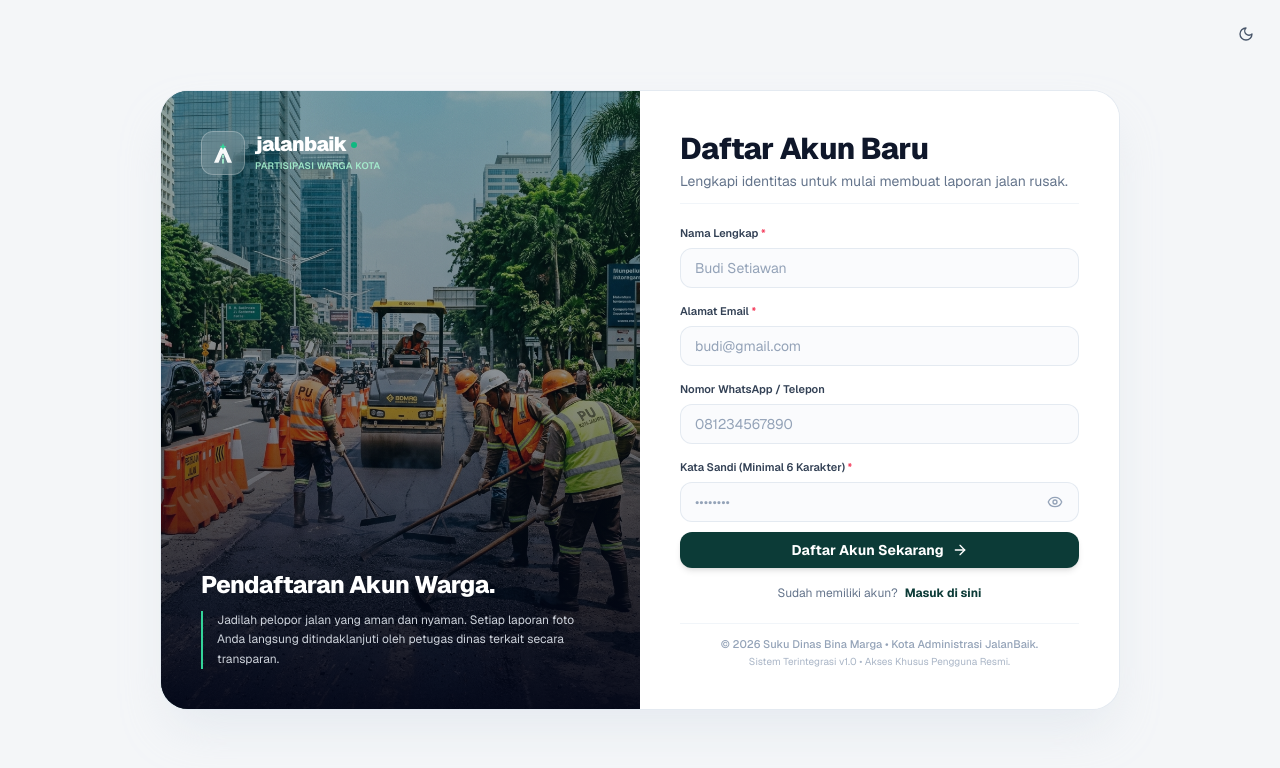
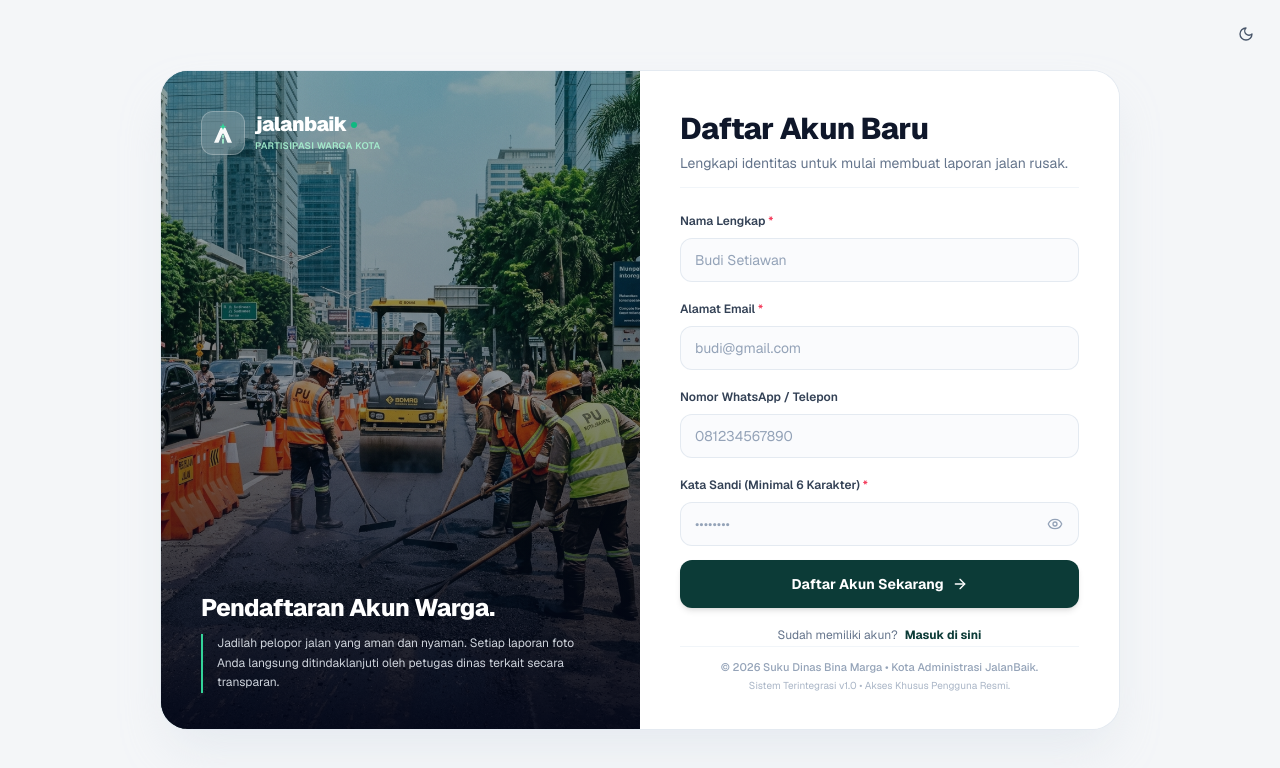
Before and after one commit to muhbintangmahardani/Pengaduan-Masyarakat, a Next.js app: page /register in a window 1280 px wide. Shown: the top 768 px of the page. Built offline with nearby package versions, Linux system fonts and the light colour scheme.

Commit message:
style(register): enlarge register form inputs, labels, and button to match login form sizing with identical card proportions

```diff
--- a/src/app/(auth)/login/page.tsx
+++ b/src/app/(auth)/login/page.tsx
@@ -41,7 +41,7 @@ export default function LoginPage() {
       </div>
 
       {/* Floating Balanced Modern Card (Ukuran Dimensi Identik dengan Halaman Daftar) */}
-      <div className="w-full max-w-[960px] lg:h-[620px] bg-white dark:bg-slate-900 rounded-[24px] sm:rounded-[28px] border border-slate-200/90 dark:border-slate-800 shadow-2xl shadow-slate-300/40 dark:shadow-none overflow-hidden grid grid-cols-1 lg:grid-cols-2">
+      <div className="w-full max-w-[960px] lg:h-[660px] bg-white dark:bg-slate-900 rounded-[24px] sm:rounded-[28px] border border-slate-200/90 dark:border-slate-800 shadow-2xl shadow-slate-300/40 dark:shadow-none overflow-hidden grid grid-cols-1 lg:grid-cols-2">
         {/* Kolom Kiri: 50% Showcase Visual Satgas Perbaikan Jalan (Foto Asli & Elegan) */}
         <div className="relative bg-[#0c3b37] text-white p-7 sm:p-9 lg:p-10 flex flex-col justify-between overflow-hidden min-h-[280px] lg:min-h-full">
           {/* Foto Nyata Satgas Pekerjaan Umum / Bina Marga Sedang Memperbaiki Jalan */}
--- a/src/app/(auth)/register/page.tsx
+++ b/src/app/(auth)/register/page.tsx
@@ -35,8 +35,8 @@ export default function RegisterPage() {
         <ThemeToggle />
       </div>
 
-      {/* Floating Balanced Modern Card (Ukuran Dimensi Identik dengan Halaman Masuk) */}
-      <div className="w-full max-w-[960px] lg:h-[620px] bg-white dark:bg-slate-900 rounded-[24px] sm:rounded-[28px] border border-slate-200/90 dark:border-slate-800 shadow-2xl shadow-slate-300/40 dark:shadow-none overflow-hidden grid grid-cols-1 lg:grid-cols-2">
+      {/* Floating Balanced Modern Card (Ukuran Dimensi & Komponen Form Identik dengan Halaman Masuk) */}
+      <div className="w-full max-w-[960px] lg:h-[660px] bg-white dark:bg-slate-900 rounded-[24px] sm:rounded-[28px] border border-slate-200/90 dark:border-slate-800 shadow-2xl shadow-slate-300/40 dark:shadow-none overflow-hidden grid grid-cols-1 lg:grid-cols-2">
         {/* Kolom Kiri: 50% Showcase Visual Satgas Perbaikan Jalan (Foto Asli & Elegan) */}
         <div className="relative bg-[#0c3b37] text-white p-7 sm:p-9 lg:p-10 flex flex-col justify-between overflow-hidden min-h-[280px] lg:min-h-full">
           <Image
@@ -71,10 +71,10 @@ export default function RegisterPage() {
           </div>
         </div>
 
-        {/* Kolom Kanan: 50% Form Registrasi Akun */}
-        <div className="p-7 sm:p-9 lg:p-10 flex flex-col justify-between bg-white dark:bg-slate-900 overflow-y-auto">
+        {/* Kolom Kanan: 50% Form Registrasi Akun Berukuran Proporsional & Lega */}
+        <div className="p-7 sm:p-9 lg:p-10 flex flex-col justify-between bg-white dark:bg-slate-900">
           <div>
-            <div className="space-y-1 mb-4">
+            <div className="space-y-1.5 mb-5">
               <h1 className="text-2xl sm:text-3xl font-extrabold tracking-tight text-slate-900 dark:text-slate-100">
                 Daftar Akun Baru
               </h1>
@@ -86,10 +86,10 @@ export default function RegisterPage() {
               </div>
             </div>
 
-            <form onSubmit={handleSubmit} className="space-y-2.5">
+            <form onSubmit={handleSubmit} className="space-y-3.5">
               {/* Nama Lengkap */}
-              <div className="space-y-1">
-                <label className="text-[11px] font-semibold text-slate-700 dark:text-slate-300">
+              <div className="space-y-1.5">
+                <label className="text-xs font-semibold text-slate-700 dark:text-slate-300">
                   Nama Lengkap <span className="text-rose-500">*</span>
                 </label>
                 <Input
@@ -98,13 +98,13 @@ export default function RegisterPage() {
                   required
                   disabled={isLoading}
                   placeholder="Budi Setiawan"
-                  className="h-10 text-xs sm:text-sm rounded-xl border-slate-200/90 dark:border-slate-800 bg-slate-50/70 dark:bg-slate-950/60 focus:bg-white dark:focus:bg-slate-950 focus:border-[#0c3b37] dark:focus:border-emerald-500 transition-all px-3.5"
+                  className="h-11 text-xs sm:text-sm rounded-xl border-slate-200/90 dark:border-slate-800 bg-slate-50/70 dark:bg-slate-950/60 focus:bg-white dark:focus:bg-slate-950 focus:border-[#0c3b37] dark:focus:border-emerald-500 transition-all px-3.5"
                 />
               </div>
 
               {/* Email Warga */}
-              <div className="space-y-1">
-                <label className="text-[11px] font-semibold text-slate-700 dark:text-slate-300">
+              <div className="space-y-1.5">
+                <label className="text-xs font-semibold text-slate-700 dark:text-slate-300">
                   Alamat Email <span className="text-rose-500">*</span>
                 </label>
                 <Input
@@ -113,13 +113,13 @@ export default function RegisterPage() {
                   required
                   disabled={isLoading}
                   placeholder="budi@gmail.com"
-                  className="h-10 text-xs sm:text-sm rounded-xl border-slate-200/90 dark:border-slate-800 bg-slate-50/70 dark:bg-slate-950/60 focus:bg-white dark:focus:bg-slate-950 focus:border-[#0c3b37] dark:focus:border-emerald-500 transition-all px-3.5"
+                  className="h-11 text-xs sm:text-sm rounded-xl border-slate-200/90 dark:border-slate-800 bg-slate-50/70 dark:bg-slate-950/60 focus:bg-white dark:focus:bg-slate-950 focus:border-[#0c3b37] dark:focus:border-emerald-500 transition-all px-3.5"
                 />
               </div>
 
               {/* Nomor WhatsApp/Telepon */}
-              <div className="space-y-1">
-                <label className="text-[11px] font-semibold text-slate-700 dark:text-slate-300">
+              <div className="space-y-1.5">
+                <label className="text-xs font-semibold text-slate-700 dark:text-slate-300">
                   Nomor WhatsApp / Telepon
                 </label>
                 <Input
@@ -127,13 +127,13 @@ export default function RegisterPage() {
                   name="phoneNumber"
                   disabled={isLoading}
                   placeholder="081234567890"
-                  className="h-10 text-xs sm:text-sm rounded-xl border-slate-200/90 dark:border-slate-800 bg-slate-50/70 dark:bg-slate-950/60 focus:bg-white dark:focus:bg-slate-950 focus:border-[#0c3b37] dark:focus:border-emerald-500 transition-all px-3.5"
+                  className="h-11 text-xs sm:text-sm rounded-xl border-slate-200/90 dark:border-slate-800 bg-slate-50/70 dark:bg-slate-950/60 focus:bg-white dark:focus:bg-slate-950 focus:border-[#0c3b37] dark:focus:border-emerald-500 transition-all px-3.5"
                 />
               </div>
 
               {/* Password Input */}
-              <div className="space-y-1">
-                <label className="text-[11px] font-semibold text-slate-700 dark:text-slate-300">
+              <div className="space-y-1.5">
+                <label className="text-xs font-semibold text-slate-700 dark:text-slate-300">
                   Kata Sandi (Minimal 6 Karakter) <span className="text-rose-500">*</span>
                 </label>
                 <div className="relative">
@@ -144,7 +144,7 @@ export default function RegisterPage() {
                     minLength={6}
                     disabled={isLoading}
                     placeholder="••••••••"
-                    className="h-10 text-xs sm:text-sm rounded-xl pr-10 border-slate-200/90 dark:border-slate-800 bg-slate-50/70 dark:bg-slate-950/60 focus:bg-white dark:focus:bg-slate-950 focus:border-[#0c3b37] dark:focus:border-emerald-500 transition-all px-3.5"
+                    className="h-11 text-xs sm:text-sm rounded-xl pr-10 border-slate-200/90 dark:border-slate-800 bg-slate-50/70 dark:bg-slate-950/60 focus:bg-white dark:focus:bg-slate-950 focus:border-[#0c3b37] dark:focus:border-emerald-500 transition-all px-3.5"
                   />
                   <button
                     type="button"
@@ -161,7 +161,7 @@ export default function RegisterPage() {
               <Button
                 type="submit"
                 disabled={isLoading}
-                className="w-full h-10.5 rounded-xl bg-[#0c3b37] hover:bg-[#082825] dark:bg-emerald-600 dark:hover:bg-emerald-500 text-white font-bold text-xs sm:text-sm shadow-md hover:shadow-lg active:scale-[0.99] transition-all cursor-pointer mt-1"
+                className="w-full h-11 sm:h-12 rounded-xl bg-[#0c3b37] hover:bg-[#082825] dark:bg-emerald-600 dark:hover:bg-emerald-500 text-white font-bold text-xs sm:text-sm shadow-md hover:shadow-lg active:scale-[0.99] transition-all cursor-pointer mt-2"
               >
                 {isLoading ? (
                   <>
@@ -178,7 +178,7 @@ export default function RegisterPage() {
             </form>
 
             {/* Link Masuk Akun */}
-            <div className="pt-3 text-center">
+            <div className="pt-3.5 text-center">
               <span className="text-xs text-slate-500 dark:text-slate-400">
                 Sudah memiliki akun?{" "}
               </span>
```
